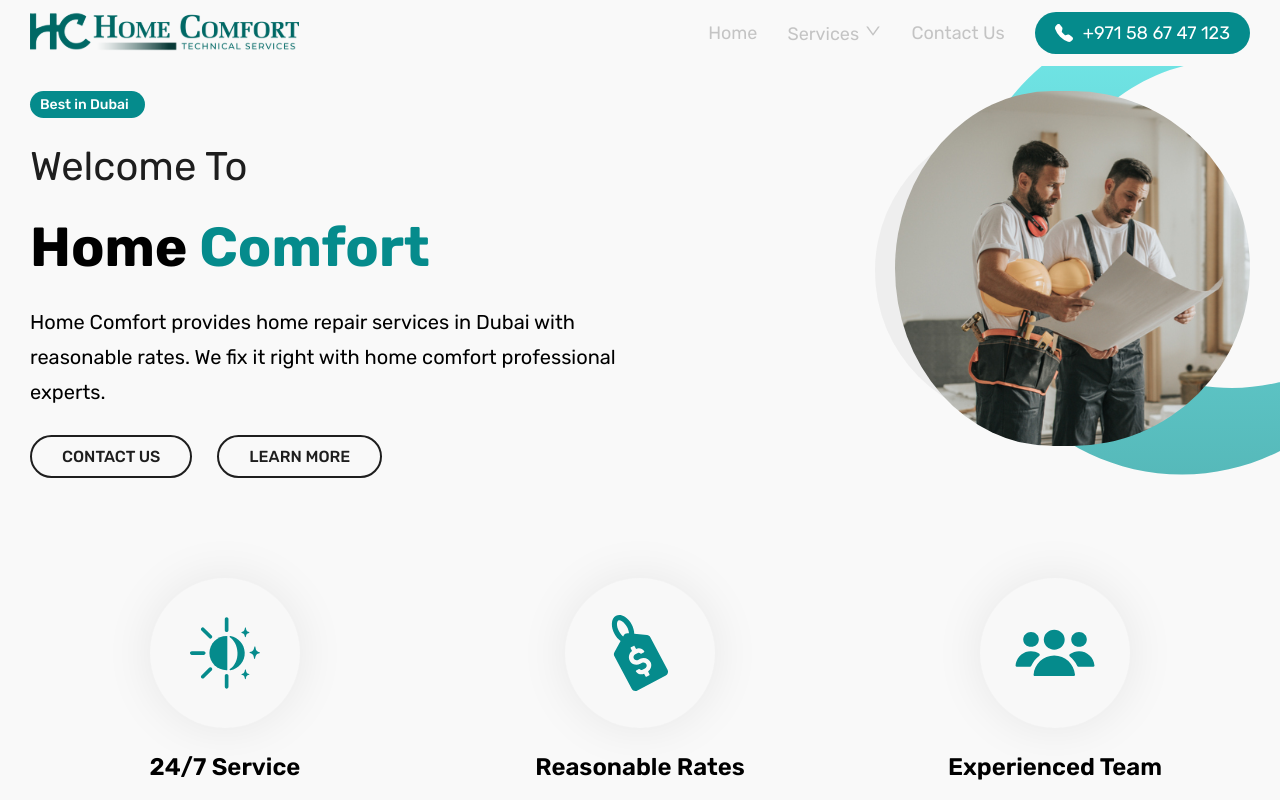
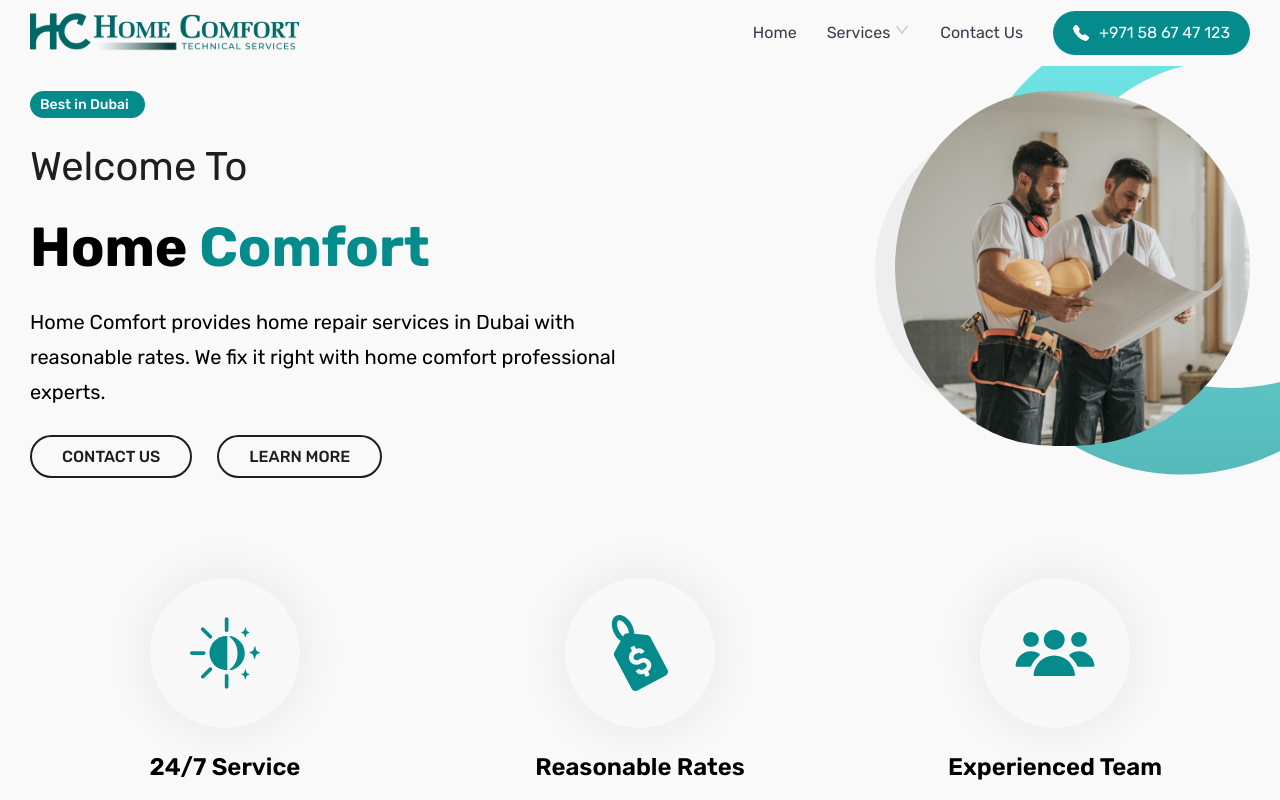
Before and after one commit to hamid22794/first_app, a React (Create React App) app: page / in a window 1280 px wide. Shown: the top 800 px of the page. Built offline with nearby package versions, Linux system fonts and the light colour scheme.

Commit message:
changes in index file

```diff
--- a/src/index.css
+++ b/src/index.css
@@ -49,9 +49,11 @@
 
 .nav_desktop nav ul li a {
   text-decoration: none;
-  color: #c4c4c4;
-  font-size: 18px;
   font-weight: 400;
+  color: #3B3C4A;
+  font-size: 16px;
+  font-weight: 400;
+  line-height: 24px;
   transition: all 0.3s;
 }
 
```
